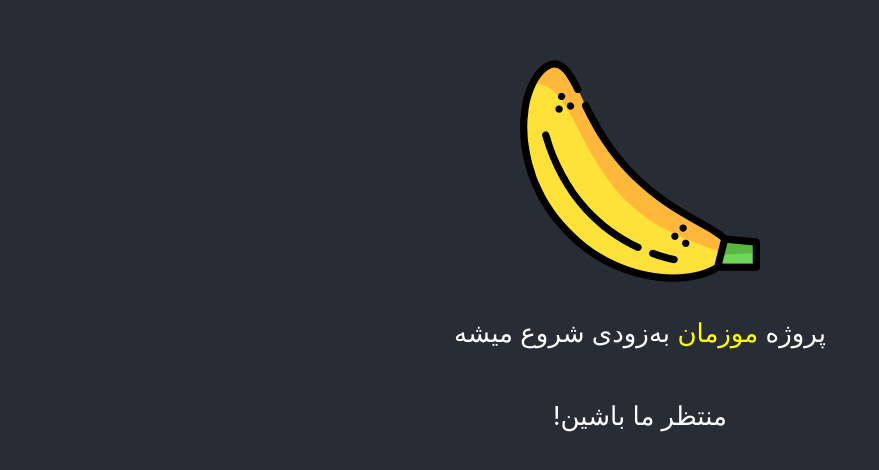
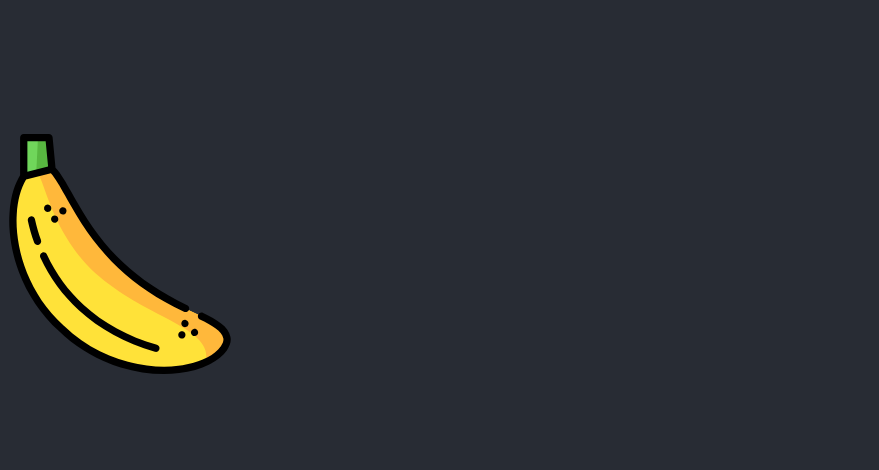
Before and after one commit to safeamiiir/mozeman, a React (Create React App) app: page / in a window 1280 px wide. Shown: the part 146-616 px from the top of the page, without its empty margins (0-879 px from the left). Built offline with nearby package versions, Linux system fonts and the light colour scheme.

Commit message:
not only banana

```diff
--- a/src/App.js
+++ b/src/App.js
@@ -1,19 +1,19 @@
-import React, { Component } from 'react';
-import {Home, My404Component} from './_components/index';
+import React, { Component } from "react";
+import { My404Component } from "./_components/index";
 import { Switch, Route, BrowserRouter as Router } from "react-router-dom";
-import './_styles/App.css';
+import "./_styles/App.css";
+import MainPage from "./_pages/main";
 
 class App extends Component {
   render() {
-    return(
+    return (
       <Router>
         <Switch>
-          <Route path="/home" exact={true} component={Home}/>
-          <Route path="/" exact={true} component={Home}/>
-          <Route path='*' exact={true} component={My404Component} />
+          <Route path="/" exact={true} component={MainPage} />
+          <Route path="*" exact={true} component={My404Component} />
         </Switch>
       </Router>
-    )
+    );
   }
 }
 
--- /dev/null
+++ b/src/_pages/index.js
@@ -0,0 +1 @@
+export * from "./main";
--- /dev/null
+++ b/src/_pages/main.js
@@ -0,0 +1,19 @@
+import React from "react";
+import { Grid } from "@material-ui/core";
+import logo from "./../_images/logo.svg";
+
+function MainPage() {
+  return (
+    <Grid className="App">
+      <header className="App-header">
+        <Grid container className="flex">
+          <Grid container>
+            <img src={logo} className="app-logo-move" alt="logo" />
+          </Grid>
+        </Grid>
+      </header>
+    </Grid>
+  );
+}
+
+export default MainPage;
--- a/src/_styles/Home.css
+++ b/src/_styles/Home.css
@@ -2,6 +2,12 @@
 .app-logo {
       animation: App-logo-spin infinite 20s linear;
       height: 30vmin;
+}
+
+.app-logo-move {
+      height: 30vmin;
+      -webkit-transform: scaleX(-1);
+      transform: scaleX(-1);
 }
 
 @keyframes App-logo-spin {
--- a/src/index.js
+++ b/src/index.js
@@ -9,4 +9,4 @@ ReactDOM.render(<App />, document.getElementById('root'));
 // If you want your app to work offline and load faster, you can change
 // unregister() to register() below. Note this comes with some pitfalls.
 // Learn more about service workers: http://bit.ly/CRA-PWA
-serviceWorker.unregister();
+serviceWorker.register();
```
Also changed, not shown: src/_pages/dashboard.js (deleted, +0 -51 lines).
